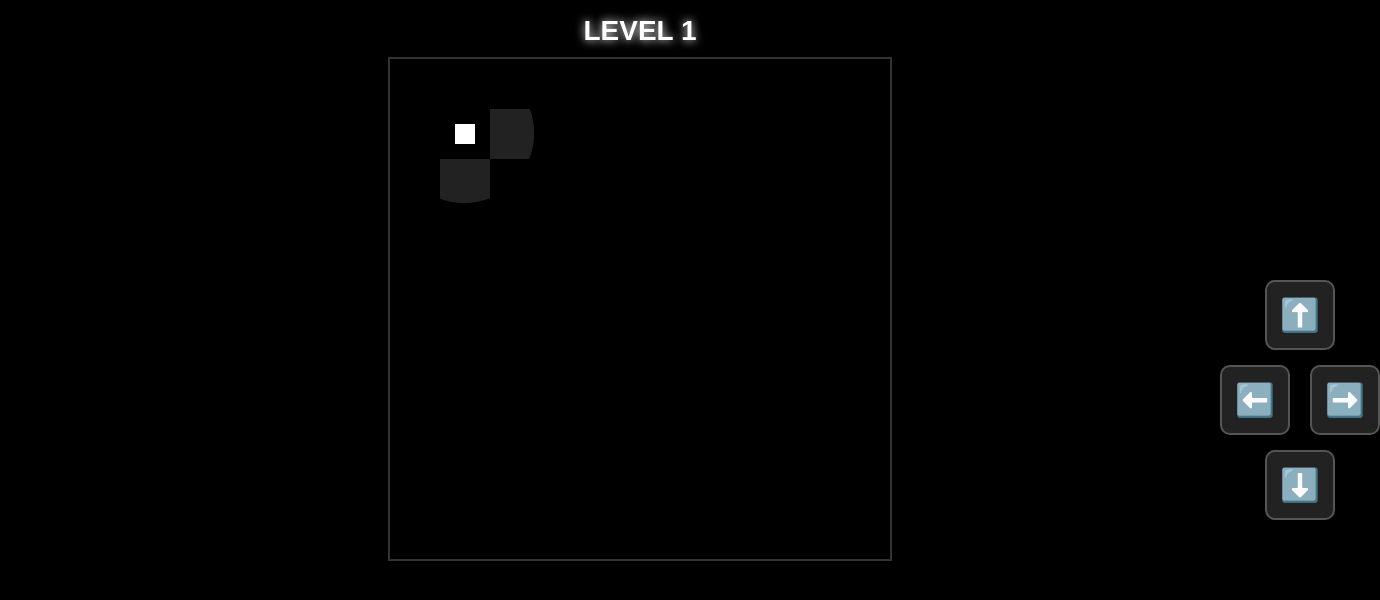
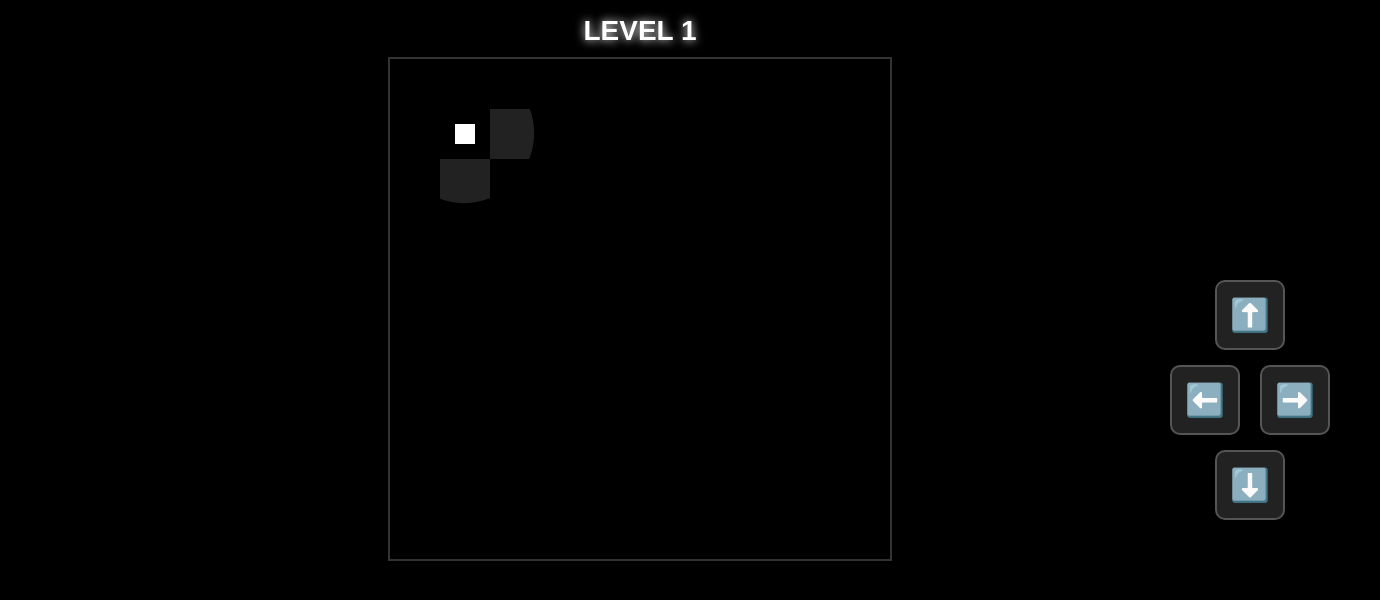
Before and after one commit to Hgopn/Plateforme, a plain HTML site: page games/dark/dark.html in a window 1280 px wide. Shown: the whole page, 1380 px wide, since content can reach past the window. Drawn offline with Linux system fonts and the light colour scheme.

```diff
--- a/games/dark/dark.css
+++ b/games/dark/dark.css
@@ -65,7 +65,7 @@
 ============================= */
 #controls {
   position: absolute;
-  right: -100px;          /* décalage à droite du jeu */
+  right: -50px;          /* décalage à droite du jeu */
   top: 50%;               /* centré verticalement */
   transform: translateY(-50%);
   display: flex;
```
